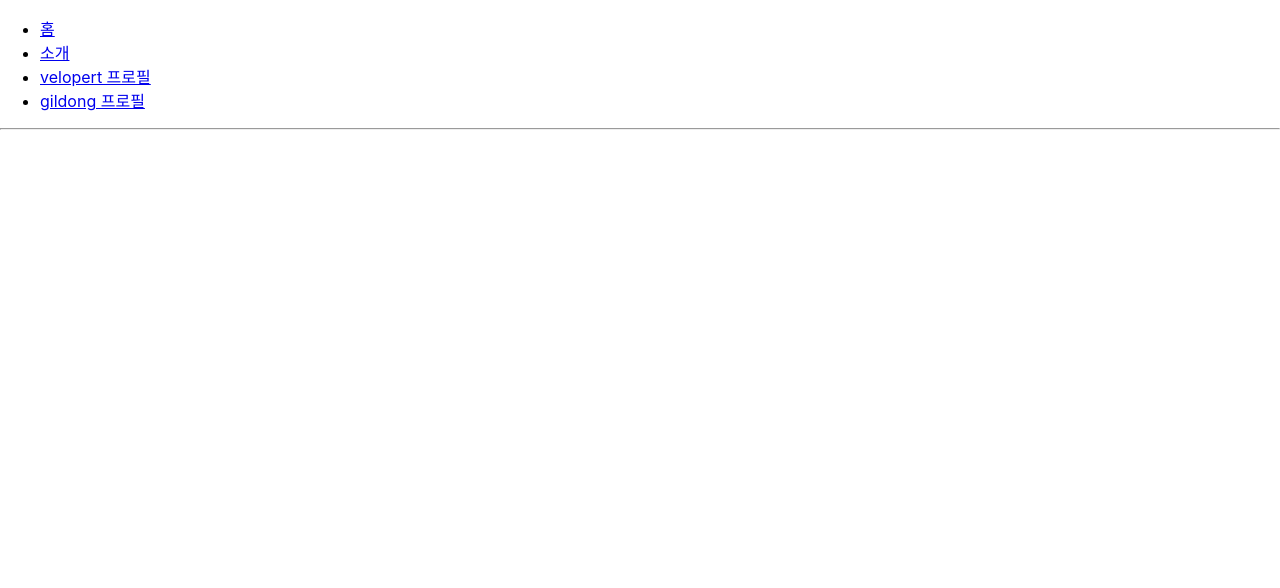
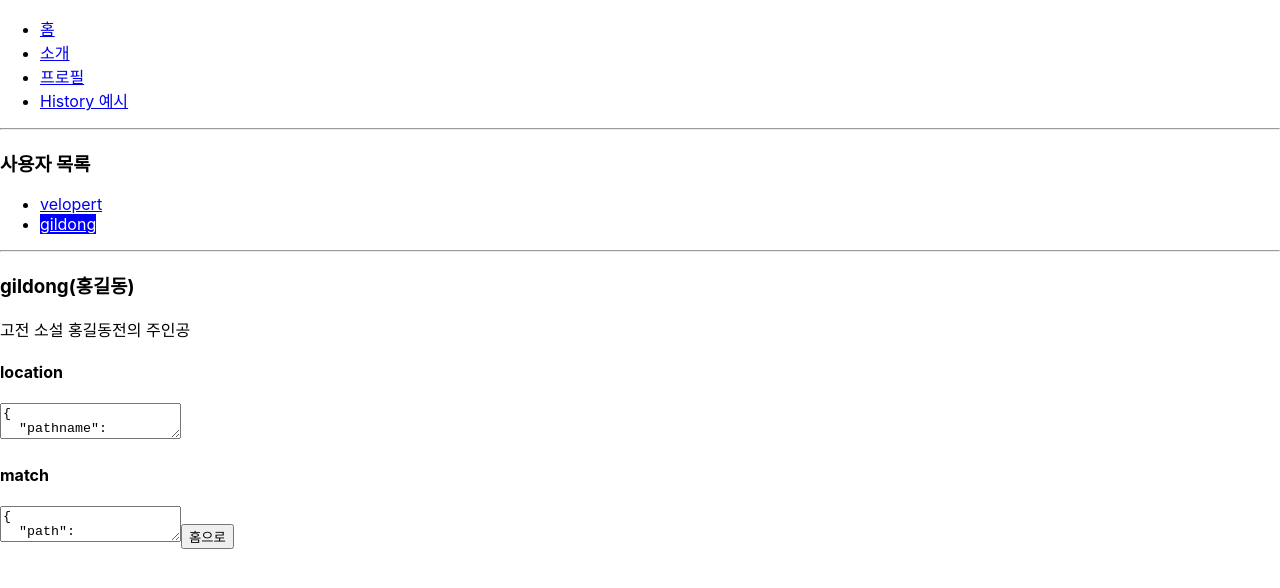
Before and after one commit to zerofe13/react_study, a React (Create React App) app: page /profiles/gildong in a window 1280 px wide. Shown: the top 588 px of the page. Built offline with nearby package versions, Linux system fonts and the light colour scheme.

Commit message:
react-route-dom

```diff
--- a/src/App.js
+++ b/src/App.js
@@ -3,8 +3,10 @@ import React, { useCallback, useRef, useState } from 'react';
 import produce from 'immer';
 import Home from './home';
 import About from './About';
-import { Route, Link } from 'react-router-dom';
+import { Route, Link, Switch } from 'react-router-dom';
 import Profile from './Profile';
+import Profiles from './Profiles';
+import HistorySample from './HistorySample';
 
 const App = () => {
   return (
@@ -17,16 +19,27 @@ const App = () => {
           <Link to="/About">소개</Link>
         </li>
         <li>
-          <Link to="/profile/velopert">velopert 프로필</Link>
+          <Link to="/profiles">프로필</Link>
         </li>
         <li>
-          <Link to="/profile/gildong">gildong 프로필</Link>
+          <Link to="/history">History 예시</Link>
         </li>
       </ul>
       <hr />
-      <Route path="/" component={Home} exact={true} />
-      <Route path="/About" component={About} />
-      <Route path="/profile/:username" component={Profile} />
+      <Switch>
+        <Route path="/" component={Home} exact={true} />
+        <Route path="/About" component={About} />
+        <Route path="/profiles" component={Profiles} />
+        <Route path="/history" component={HistorySample} />
+        <Route
+          render={({ location }) => (
+            <div>
+              <h2>not found</h2>
+              <p>{location.pathname}</p>
+            </div>
+          )}
+        />
+      </Switch>
     </div>
   );
 };
--- /dev/null
+++ b/src/HistorySample.js
@@ -0,0 +1,27 @@
+import React, { Component } from 'react';
+class HistorySample extends Component {
+  handleGoBack = () => {
+    this.props.history.goBack();
+  };
+  handleGoHome = () => {
+    this.props.history.push('/');
+  };
+  componentDidMount() {
+    this.unblock = this.props.history.block('정말 떠나실 건가요?');
+  }
+  componentWillUnmount() {
+    if (this.unblock) {
+      this.unblock();
+    }
+  }
+  render() {
+    return (
+      <div>
+        <button onClick={this.handleGoBack}> 뒤로 </button>
+        <button onClick={this.handleGoHome}> 홈으로 </button>
+      </div>
+    );
+  }
+}
+
+export default HistorySample;
--- a/src/Profile.js
+++ b/src/Profile.js
@@ -20,6 +20,7 @@ const Profile = ({ match }) => {
   }
   return (
     <div>
+      <hr />
       <h3>
         {username}({profile.name})
       </h3>
--- /dev/null
+++ b/src/Profiles.js
@@ -0,0 +1,36 @@
+import React from 'react';
+import { NavLink, Route } from 'react-router-dom';
+import Profile from './Profile';
+import WithRouterSample from './WithRouterSample';
+import './as.css';
+const Profiles = () => {
+  const activeStyle = {
+    background: 'black',
+    color: 'white',
+  };
+  return (
+    <div>
+      <h3>사용자 목록</h3>
+      <ul>
+        <li>
+          <NavLink activeStyle={activeStyle} to="/profiles/velopert">
+            velopert
+          </NavLink>
+        </li>
+        <li>
+          <NavLink activeClassName="as" to="/profiles/gildong">
+            gildong
+          </NavLink>
+        </li>
+      </ul>
+      <Route
+        path="/profiles"
+        exact
+        render={() => <div>사용자를 선택해주세요</div>}
+      />
+      <Route path="/profiles/:username" component={Profile} />
+      <WithRouterSample />
+    </div>
+  );
+};
+export default Profiles;
--- /dev/null
+++ b/src/WithRouterSample.js
@@ -0,0 +1,23 @@
+import React from 'react';
+import { withRouter } from 'react-router';
+const WithRouterSample = ({ location, match, history }) => {
+  return (
+    <div>
+      <h4>location</h4>
+      <textarea
+        value={JSON.stringify(location, null, 2)}
+        row={7}
+        readOnly={true}
+      />
+      <h4>match</h4>
+      <textarea
+        value={JSON.stringify(match, null, 2)}
+        row={7}
+        readOnly={true}
+      />
+      <button onClick={() => history.push('/')}>홈으로</button>
+    </div>
+  );
+};
+
+export default withRouter(WithRouterSample);
--- /dev/null
+++ b/src/as.css
@@ -0,0 +1,4 @@
+.as {
+  background: blue;
+  color: white;
+}
```
